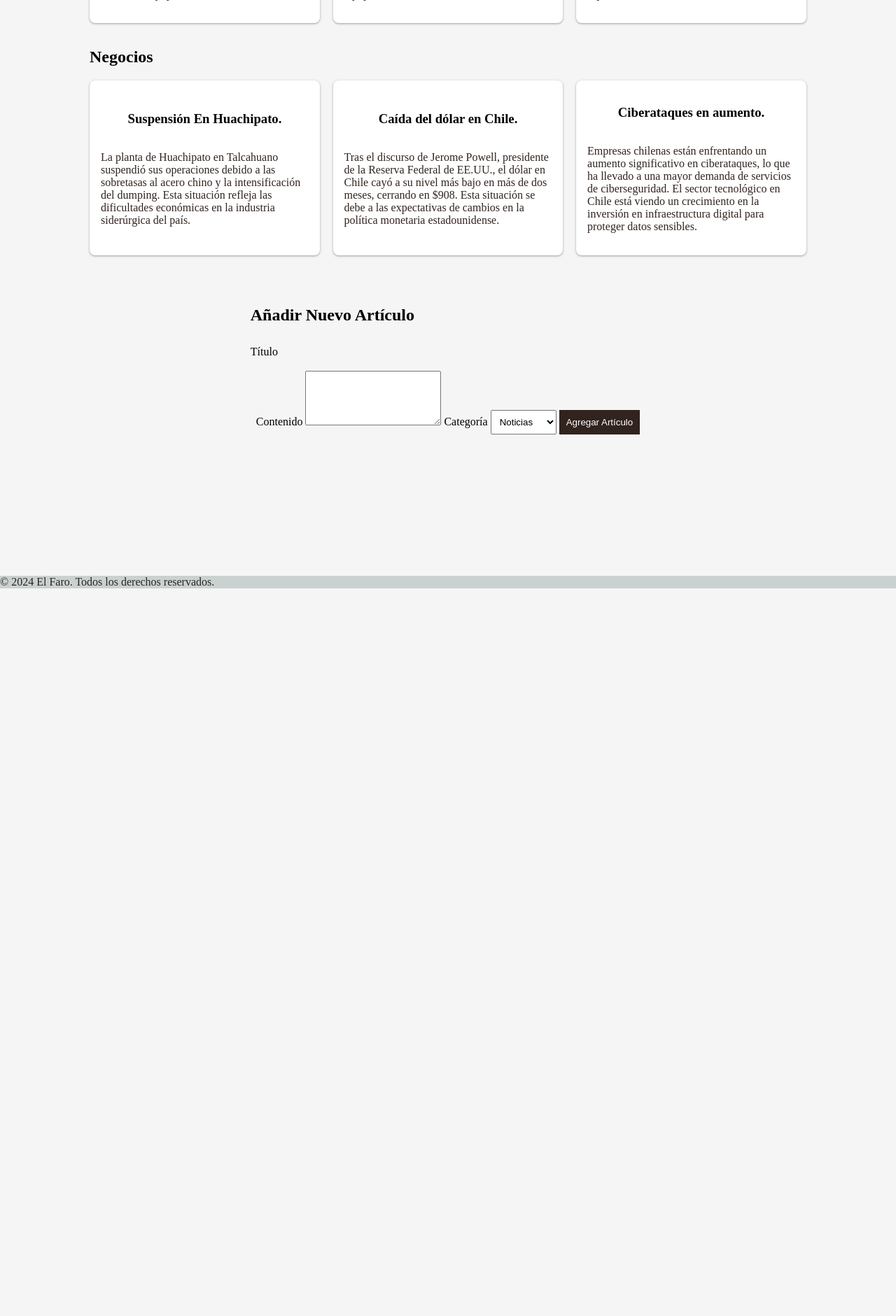
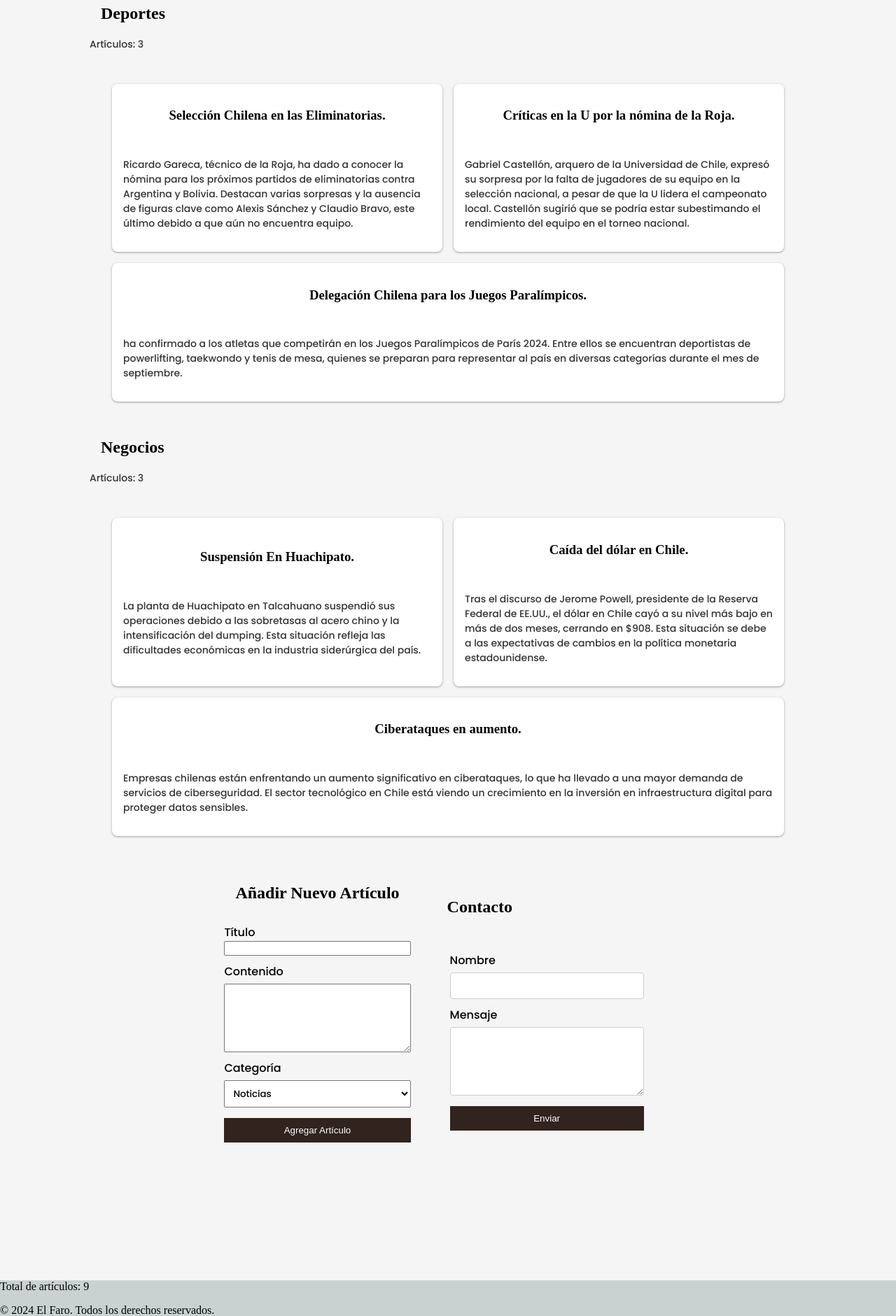
Before and after one commit to fran-rs/Diario-EL-Faro, a PHP site: page / in a window 1280 px wide. Shown: the part 1543-3424 px from the top of the page at 70% size. Before the commit the page ends 2384 px from the top, so only its background shows below. Run offline with PHP 8.4, Linux system fonts and the light colour scheme.

Commit message:
se agregó contador, formulario, formulario para agregar noticias y estilos y dinámico

```diff
--- a/index.html
+++ b/index.html
@@ -29,10 +29,11 @@
     </nav>
     <!--Contenido Principal-->
     <main class="main-container">
-      <!--Sección Contenido Noticioso-->
+      <!--Sección Contador de Noticias-->
       <section>
         <h2>Noticias</h2>
-
+        <!-- Contador de noticias -->
+        <p id="noticias-count">Artículos: 0</p>
         <div class="noticias">
           <div class="card">
             <h3>Crisis en Salud Pública.</h3>
@@ -66,7 +67,7 @@
             </p>
           </div>
         </div>
-        <!--Sección Audio y VIdeo -->
+        <!-- Sección Audio y VIdeo -->
         <div>
           <video controls>
             <source src="" />
@@ -80,9 +81,12 @@
           </audio>
         </div>
 
-        <!--Sección Deportes-->
+        <!-- Sección Deportes -->
 
         <h2>Deportes</h2>
+        <!-- Sección Contador de Deportes -->
+        <p id="deportes-count">Artículos: 0</p>
+
         <div class="deportes">
           <div class="card">
             <h3>Selección Chilena en las Eliminatorias.</h3>
@@ -117,8 +121,12 @@
             </p>
           </div>
         </div>
-        <!--Sección Negocios-->
+        <!-- Sección Negocios -->
         <h2>Negocios</h2>
+
+        <!-- Sección Contador de Negocios -->
+        <p id="negocios-count">Artículos: 0</p>
+
         <div class="negocios">
           <div class="card">
             <h3>Suspensión En Huachipato.</h3>
@@ -157,7 +165,7 @@
         <h2>Añadir Nuevo Artículo</h2>
         <form id="article-form">
           <label for="article-title">Título</label>
-          <imput type="text" id="article-title" name="title" required />
+          <input type="text" id="article-title" name="title" required />
 
           <label for="article-content">Contenido</label>
           <textarea id="article-content" name="content" rows="4" required></textarea>
@@ -173,12 +181,31 @@
         </form>
       </section>
 
+    <!-- Formulario de contacto -->
+
+    <section id="contact-form">
+      <h2>Contacto</h2>
+      <form id="contact-form">
+        <label for="contact-name">Nombre</label>
+        <input type="text" id="contact-name" name="name" required />
+
+        <label for="contact-message">Mensaje</label>
+        <textarea name="message" id="contact-message" rows="4" required ></textarea>
+
+        <button type="submit">Enviar</button>
+
+      </form>
+
+    </section>
+
     </main>
     <!-- Pie de Página -->
     <footer>
+      <!-- Total de artículos-->
+      <p id="total-articles">Total de artículos: 0</p>
       <p>© 2024 El Faro. Todos los derechos reservados.</p>
     </footer>
-    <!-- Enlazar el archivo JavaScript -->
+    <!-- Enlace al archivo JavaScript -->
     <script src="script.js"></script>
   </body>
 </html>
--- a/script.js
+++ b/script.js
@@ -1,10 +1,10 @@
 // Reloj
 function updateClock() {
   const now = new Date();
-    const hours = now.getHours().toString().padStart(2, '0');
-    const minutes = now.getMinutes().toString().padStart(2, '0');
-    const seconds = now.getSeconds().toString().padStart(2, '0');
-    const clockElement = document.getElementById('clock');
+  const hours = now.getHours().toString().padStart(2, "0");
+  const minutes = now.getMinutes().toString().padStart(2, "0");
+  const seconds = now.getSeconds().toString().padStart(2, "0");
+  const clockElement = document.getElementById("clock");
 
   clockElement.textContent = `${hours}:${minutes}:${seconds}`;
 }
@@ -15,30 +15,55 @@ function updateClock() {
 // Inicializa el reloj al cargar la página
 updateClock();
 
+// Función para actualizar los contadores de artículos
+
+function updateArticleCounters() {
+  const noticiasContainer = document.querySelector(".noticias");
+  const deportesContainer = document.querySelector(".deportes");
+  const negociosContainer = document.querySelector(".negocios");
+  const totalArticles =
+    noticiasContainer.children.length +
+    deportesContainer.children.length +
+    negociosContainer.children.length;
+
+  document.getElementById(
+    "noticias-count"
+  ).textContent = `Artículos: ${noticiasContainer.children.length}`;
+  document.getElementById(
+    "deportes-count"
+  ).textContent = `Artículos: ${deportesContainer.children.length}`;
+  document.getElementById(
+    "negocios-count"
+  ).textContent = `Artículos: ${negociosContainer.children.length}`;
+  document.getElementById(
+    "total-articles"
+  ).textContent = `Total de artículos: ${totalArticles}`;
+}
+
 // Formulario para Agregar un nuevo artículo noticioso
 
-  document.addEventListener('DOMContentLoaded', () => {
-    const form = document.getElementById('article-form');
-    const noticiasContainer = document.querySelector('.noticias');
-    const deportesContainer = document.querySelector('.deportes');
-    const negociosContainer = document.querySelector('.negocios')
+document.addEventListener("DOMContentLoaded", () => {
+  const form = document.getElementById("article-form");
+  const noticiasContainer = document.querySelector(".noticias");
+  const deportesContainer = document.querySelector(".deportes");
+  const negociosContainer = document.querySelector(".negocios");
 
-    form.addEventListener('submit', (event) => {
+  form.addEventListener("submit", (event) => {
     event.preventDefault(); // esto evita que se envíe  el formulario tradicional
 
-        const title = document.getElementById('article-title').value;
-        const content = document.getElementById('article-content').value;
-        const category = document.getElementById('article-category').value;
+    const title = document.getElementById("article-title").value;
+    const content = document.getElementById("article-content").value;
+    const category = document.getElementById("article-category").value;
 
     // Para crear un nuevo artículo
 
-        const newArticle = document.createElement('div');
-        newArticle.classList.add('card');
+    const newArticle = document.createElement("div");
+    newArticle.classList.add("card");
 
-        const articleTitle = document.createElement('h3');
+    const articleTitle = document.createElement("h3");
     articleTitle.textContent = title;
 
-        const articleContent = document.createElement('p');
+    const articleContent = document.createElement("p");
     articleContent.textContent = content;
 
     newArticle.appendChild(articleTitle);
@@ -47,20 +72,42 @@ function updateClock() {
     // Para agregar  un nuevo artículo a la sección que corresponda
 
     switch (category) {
-            case 'noticias':
+      case "noticias":
         noticiasContainer.appendChild(newArticle);
         break;
 
-            case 'deportes':
+      case "deportes":
         deportesContainer.appendChild(newArticle);
-                break
+        break;
 
-            case 'negocios':
+      case "negocios":
         negociosContainer.appendChild(newArticle);
         break;
     }
 
-        form.reset()
+    form.reset();
 
-    })
-  })
+    // Actualiza los contadores después de agregar un artículo
+    updateArticleCounters();
+  });
+
+  // Inicializa los contadores al cargar la página
+  updateArticleCounters();
+});
+
+// Formulario de contacto
+
+document.addEventListener("DOMContentLoaded", () => {
+  const contactForm = document.getElementById("contact-form");
+
+  contactForm.addEventListener("submit", (event) => {
+    event.preventDefault();
+
+    const name = document.getElementById("contact-name").value;
+    const message = document.getElementById("contact-message").value;
+
+    alert(`Gracias, ${name}! Hemos recibido tu mensaje: "${message}"`);
+
+    contactForm.reset();
+  });
+});
--- a/style.css
+++ b/style.css
@@ -25,14 +25,18 @@ header {
 /* Estilos para el texto del encabezado */
 header h1 {
   margin: 0;
-  font-family: 'Poppins', sans-serif;
+  font-family: "Poppins", sans-serif;
   font-size: 24px;
   color: #333;
 }
 
+h2 {
+  padding: 0 1rem;
+}
+
 /* Estilo para el reloj */
 .clock {
-  font-family: 'Poppins', sans-serif;
+  font-family: "Poppins", sans-serif;
   font-size: 18px;
   color: #333;
   margin-left: 20px;
@@ -74,12 +78,13 @@ header h1 {
   flex-wrap: wrap;
 }
 
-.noticias, .negocios, .deportes{
+.noticias,
+.negocios,
+.deportes {
   text-align: left;
-  border-collapse: collapse;
-  width: 100%;
   display: flex;
   justify-content: space-between;
+  padding: 2rem;
 }
 
 .card {
@@ -89,41 +94,50 @@ header h1 {
   flex-direction: column;
   justify-content: center;
   align-items: center;
-  margin-bottom: 16px;
   overflow: hidden;
   padding: 1rem;
   box-shadow: rgba(60, 64, 67, 0.3) 0px 1px 2px 0px,
     rgba(60, 64, 67, 0.15) 0px 1px 3px 1px;
-  flex-basis: 29%;
+  flex-basis: 45%;
+  width: 100%;
+  flex-grow: 1;
 }
 
 .card:hover {
   background-color: black;
-  color: white;
+  color: white !important;
 }
 
 .card p:hover {
   color: white;
 }
-/* Estilos para el formulario*/
 
-#add-article {
-  margin: 20px;;
+/* Estilos para los contadores de artículos */
+
+section p {
+  font-family: "Poppins", sans-serif;
+  font-size: 14px;
+  color: #333;
 }
 
+/* Estilos para el formulario para agregar noticias */
+
 #article-form {
-  display:flex;
+  display: flex;
   flex-direction: column;
-
 }
 
 #article-form label {
   margin-top: 10px;
+  font-family: "Poppins", sans-serif;
 }
 
-#article-form imput, #article-form textarea, #article-form select {
+#article-form imput,
+#article-form textarea,
+#article-form select {
   margin-top: 5px;
   padding: 8px;
+  font-family: "Poppins", sans-serif;
 }
 
 #article-form button {
@@ -139,16 +153,53 @@ header h1 {
   background-color: black;
 }
 
+/* Formulario de Contacto */
+
+#contact-form {
+  margin: 20px;
+  display: flex;
+  flex-direction: column;
+}
+
+#contact-form form {
+  display: flex;
+  flex-direction: column;
+}
+
+#contact-form label {
+  margin-top: 10px;
+  font-family: "Poppins", sans-serif;
+}
+
+#contact-form input,
+#contact-form textarea {
+  margin-top: 5px;
+  padding: 8px;
+  border-radius: 4px;
+  border: 1px solid #ccc;
+  font-family: "Poppins", sans-serif;
+}
+
+#contact-form button {
+  margin-top: 15px;
+  padding: 10px;
+  background-color: #31231e;
+  color: white;
+  border: none;
+  cursor: pointer;
+}
+
+#contact-form button:hover {
+  background-color: black;
+  color: white;
+}
+
 /* Footer */
 
 footer {
   background-color: #c9d2d0;
 }
 
-footer,
-p {
-  color: #31231e;
-}
 
 /* Media Queries */
 
@@ -170,17 +221,20 @@ p {
     font-size: 14px;
   }
 
-  .noticias {
+  .noticias,
+  .deportes,
+  .negocios {
     flex-direction: column;
     align-items: center;
+    gap: 1rem;
   }
 
   .card {
-    flex-basis: 100%;
-    margin-bottom: 12px;
+    width: 100%;
   }
 
-  video, audio {
+  video,
+  audio {
     width: 100%;
   }
 }
@@ -190,7 +244,7 @@ p {
   .main-container {
     width: 90%;
     margin: 120px auto;
-    padding: 20px 0;
+    padding: 20px;
   }
 
   .navegacion {
@@ -203,16 +257,16 @@ p {
     font-size: 16px;
   }
 
-  .noticias {
+  .noticias,
+  .negocios,
+  .deportes {
     flex-direction: column;
     align-items: center;
+    gap: 1rem;
   }
 
-  .card {
-    flex-basis: 45%;
-  }
-
-  video, audio {
+  video,
+  audio {
     width: 100%;
   }
 }
@@ -235,16 +289,28 @@ p {
     font-size: 18px;
   }
 
-  .noticias {
+  .noticias,
+  .negocios,
+  .deportes {
     flex-direction: row;
     flex-wrap: wrap;
+    gap: 1rem;
   }
 
   .card {
-    flex-basis: 29%;
+    flex-basis: 40%;
+    gap: 1rem;
   }
 
-  video, audio {
+  video,
+  audio {
     width: 100%;
   }
 }
+
+@media (min-width: 900px) {
+  .card {
+    flex-basis: 29%;
+    gap: 1rem;
+  }
+}
```
Lines whose indentation alone changed are shown as unchanged.
